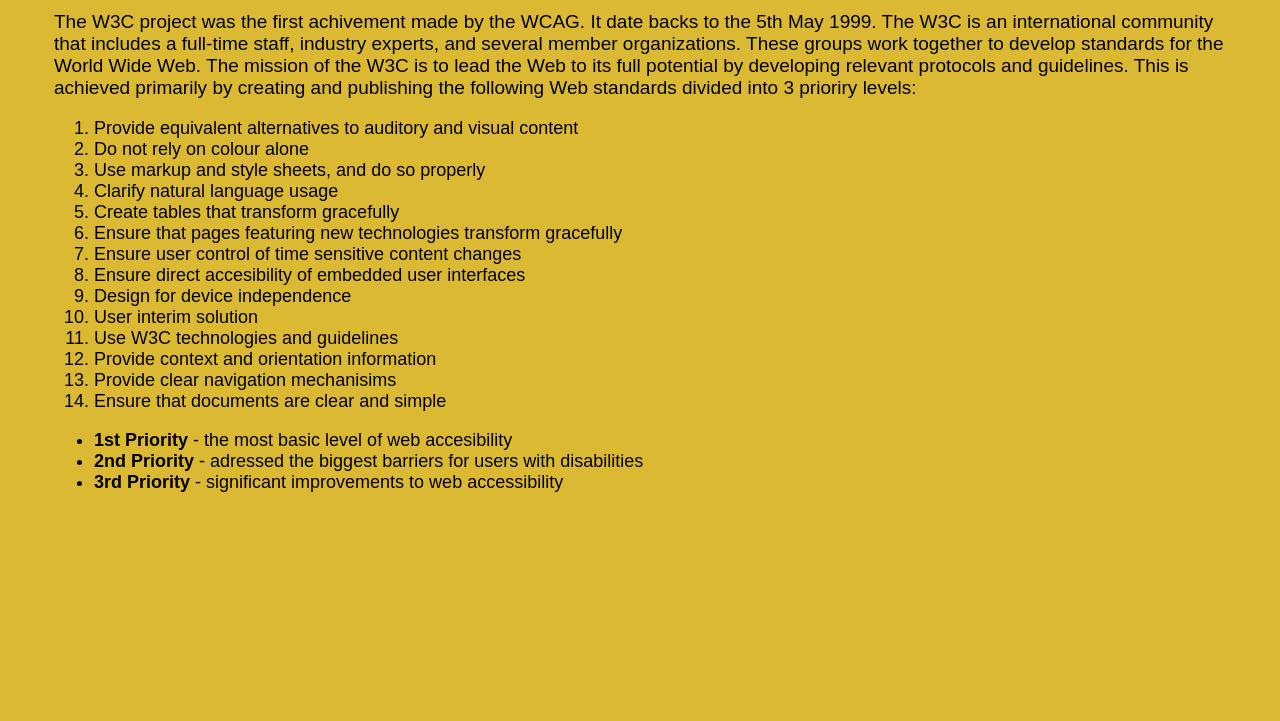
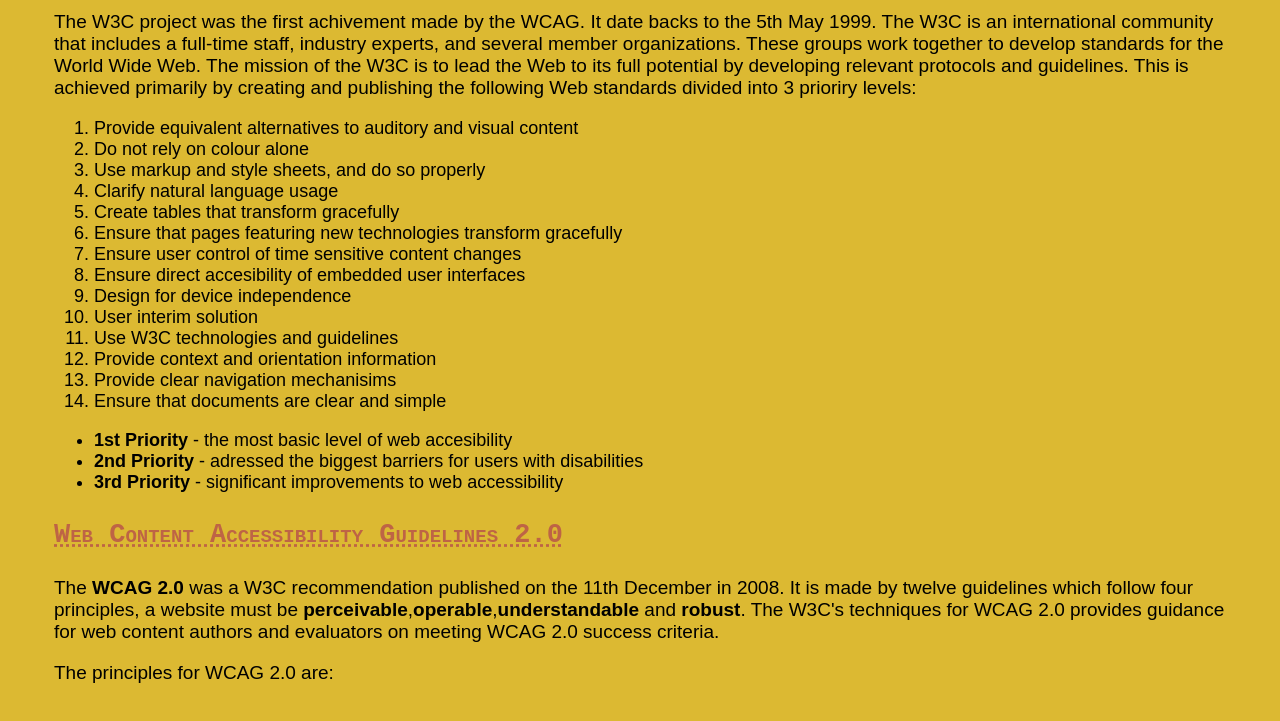
Before and after one commit to 5813954/ICT-web-page, a plain HTML site: page index.htm in a window 1280 px wide. Shown: the part 265-986 px from the top of the page. Before the commit the page ends 812 px from the top, so only its background shows below. Drawn offline with Linux system fonts and the light colour scheme.

Commit message:
Update index.htm

```diff
--- a/index.htm
+++ b/index.htm
@@ -71,3 +71,7 @@
 		<li> <strong> 2nd Priority</strong> - adressed the biggest barriers for users with disabilities</li>
 		<li> <strong> 3rd Priority</strong> - significant improvements to web accessibility</li>
 		</ul>
+		<h3>Web Content Accessibility Guidelines 2.0</h1>
+		<p>The <strong>WCAG 2.0</strong> was a W3C recommendation published on the 11th December in 2008. It is made by twelve guidelines which follow four principles, a website must be <strong>perceivable</strong>,<strong>operable</strong>,<strong>understandable</strong> and <strong>robust</strong>.
+		The W3C's techniques for WCAG 2.0 provides guidance for web content authors and evaluators on meeting WCAG 2.0 success criteria.
+		<p>The principles for WCAG 2.0 are: <br>
```
